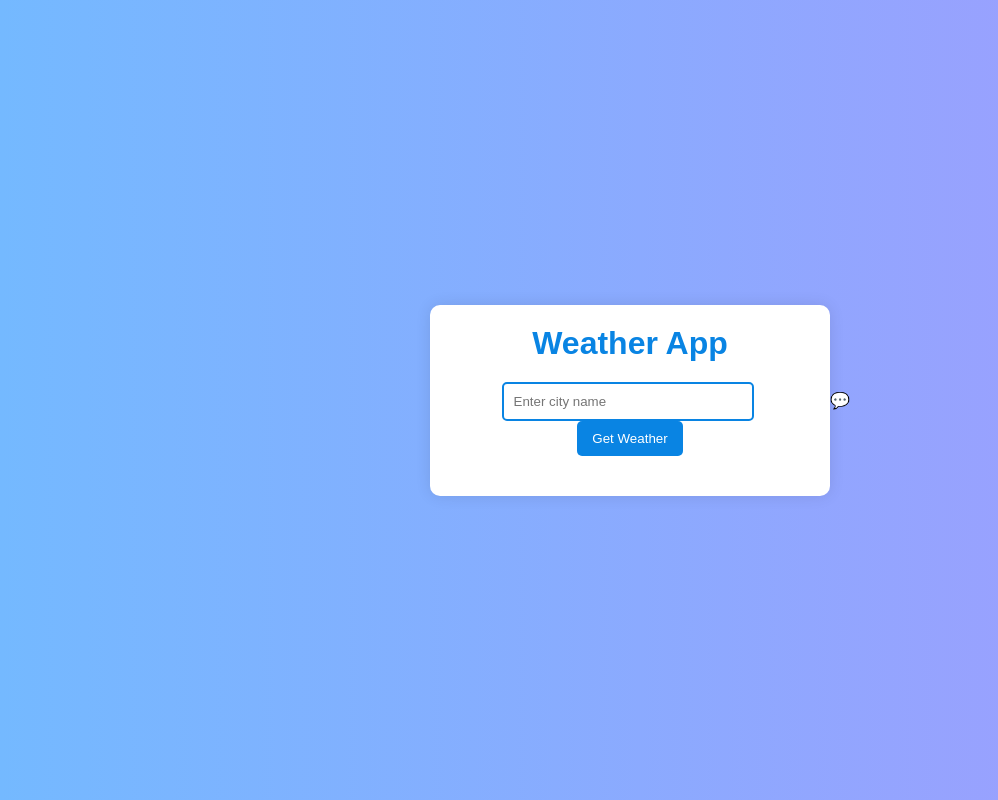
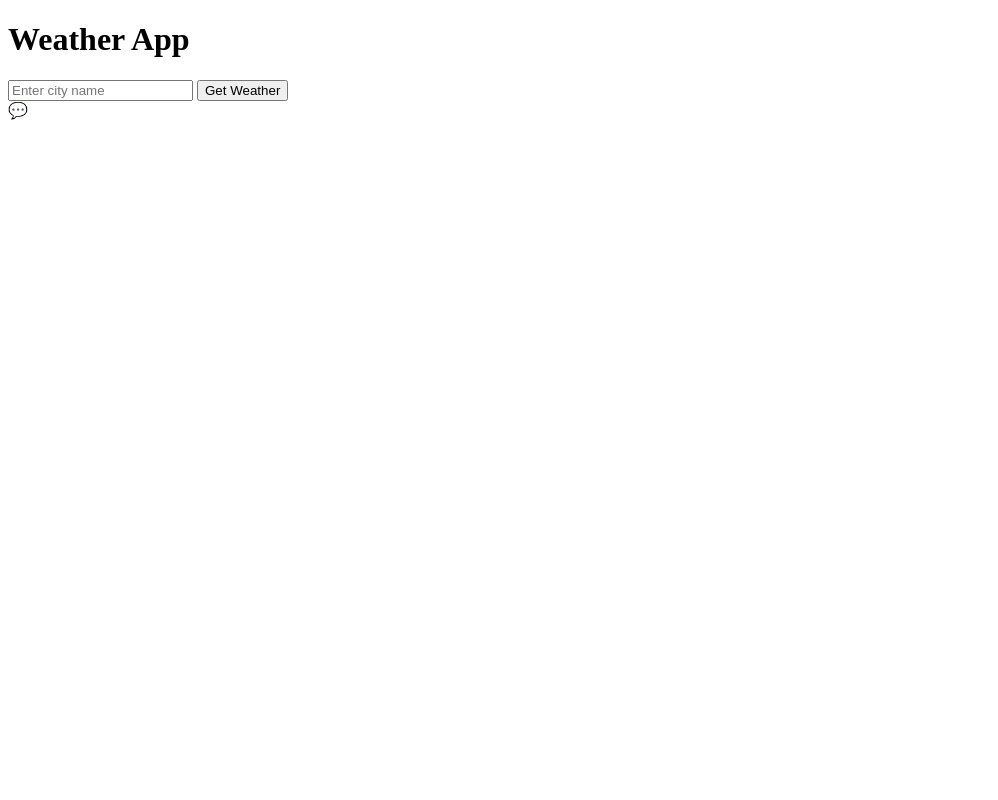
Before and after one commit to h2200080115/weatheratt, a Flask app: page / in a window 1280 px wide. Shown: the whole page, without its empty margins (0-998 px from the left). Run offline with Flask 3, Linux system fonts and the light colour scheme.

Commit message:
Update styles.css

```diff
--- a/static/styles.css
+++ b/static/styles.css
@@ -1,110 +1,59 @@
-* {
-    margin: 0;
-    padding: 0;
-    box-sizing: border-box;
-}
+<!DOCTYPE html>
+<html lang="en">
+<head>
+    <meta charset="UTF-8">
+    <title>Weather App</title>
+    <link rel="stylesheet" type="text/css" href="{{ url_for('static', filename='styles.css') }}">
+</head>
+<body>
+    <div class="container">
+        <h1>Weather App</h1>
 
-body {
-    font-family: Arial, sans-serif;
-    background: linear-gradient(to right, #74b9ff, #a29bfe);
-    min-height: 100vh;
-    display: flex;
-    justify-content: center;
-    align-items: center;
-    animation: fadeIn 1.5s ease-in;
-}
+        <form method="POST">
+            <input type="text" name="city" placeholder="Enter city name" required>
+            <button type="submit">Get Weather</button>
+        </form>
 
-.container {
-    background-color: #ffffff;
-    padding: 20px;
-    border-radius: 10px;
-    box-shadow: 0px 0px 15px rgba(0, 0, 0, 0.1);
-    width: 400px;
-    text-align: center;
-    animation: slideUp 1s ease-out;
-}
+        {% if error %}
+            <p class="error">{{ error }}</p>
+        {% endif %}
 
-h1 {
-    color: #0984e3;
-    margin-bottom: 20px;
-    transition: color 0.3s ease;
-}
+        {% if weather_data %}
+            <div class="weather-container">
+                <h2>{{ weather_data.city }}</h2>
+                <img src="http://openweathermap.org/img/w/{{ weather_data.icon }}.png" alt="Weather icon">
+                <p id="temperature">Temperature: {{ weather_data.temperature_celsius }}°C</p>
+                <p>Description: {{ weather_data.description|capitalize }}</p>
+                <p>Humidity: {{ weather_data.humidity }}%</p>
+                <p>Wind Speed: {{ weather_data.wind_speed }} m/s</p>
+                <button id="toggle-temp">Switch to Fahrenheit</button>
+            </div>
+        {% endif %}
+    </div>
 
-h1:hover {
-    color: #6c5ce7;
-}
+    <!-- Chat Icon (bottom-right corner) -->
+    <div id="chat-icon" title="Chat (coming soon)">💬</div>
 
-form {
-    margin-bottom: 20px;
-}
+    <script>
+        let isCelsius = true;
+        const toggleBtn = document.getElementById('toggle-temp');
+        if (toggleBtn) {
+            toggleBtn.addEventListener('click', function() {
+                const tempElement = document.getElementById('temperature');
+                let temp = parseFloat(tempElement.textContent.replace('Temperature: ', '').replace('°C', '').replace('°F', ''));
 
-input {
-    padding: 10px;
-    width: 70%;
-    border: 2px solid #0984e3;
-    border-radius: 5px;
-    margin-right: 5px;
-    transition: all 0.3s ease;
-}
-
-input:focus {
-    border-color: #6c5ce7;
-    box-shadow: 0px 0px 5px #6c5ce7;
-}
-
-button {
-    padding: 10px 15px;
-    background-color: #0984e3;
-    color: white;
-    border: none;
-    border-radius: 5px;
-    cursor: pointer;
-    transition: background-color 0.3s ease, transform 0.2s ease;
-}
-
-button:hover {
-    background-color: #74b9ff;
-    transform: scale(1.05);
-}
-
-.weather-container {
-    background-color: #f1f2f6;
-    padding: 20px;
-    border-radius: 10px;
-    animation: fadeIn 2s ease-in;
-}
-
-.error {
-    color: red;
-    font-weight: bold;
-    animation: shake 0.5s;
-}
-
-img {
-    width: 100px;
-    height: 100px;
-    transition: transform 0.3s ease;
-}
-
-img:hover {
-    transform: scale(1.1) rotate(5deg);
-}
-
-/* Animations */
-@keyframes fadeIn {
-    from { opacity: 0; }
-    to { opacity: 1; }
-}
-
-@keyframes slideUp {
-    from { transform: translateY(50px); opacity: 0; }
-    to { transform: translateY(0); opacity: 1; }
-}
-
-@keyframes shake {
-    0% { transform: translateX(0); }
-    25% { transform: translateX(-5px); }
-    50% { transform: translateX(5px); }
-    75% { transform: translateX(-5px); }
-    100% { transform: translateX(0); }
-}
+                if (isCelsius) {
+                    temp = temp * 9 / 5 + 32;
+                    tempElement.textContent = `Temperature: ${temp.toFixed(1)}°F`;
+                    this.textContent = "Switch to Celsius";
+                } else {
+                    temp = (temp - 32) * 5 / 9;
+                    tempElement.textContent = `Temperature: ${temp.toFixed(1)}°C`;
+                    this.textContent = "Switch to Fahrenheit";
+                }
+                isCelsius = !isCelsius;
+            });
+        }
+    </script>
+</body>
+</html>
```
